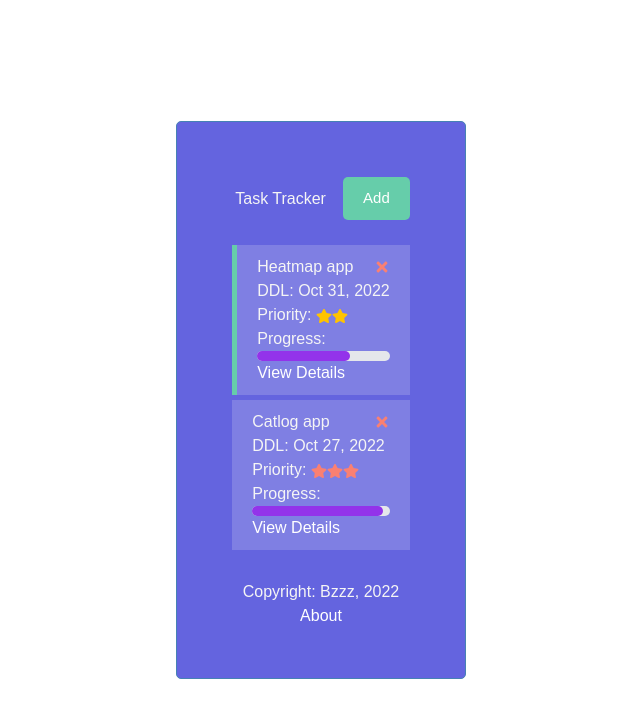
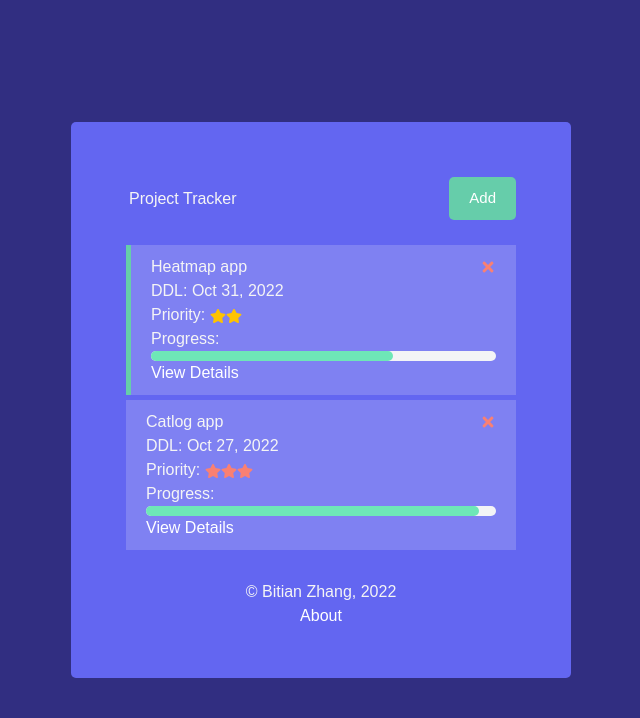
Before and after one commit to bzzz-coding/project-management-app, a React (Create React App) app: page / in a window 1280 px wide. Shown: the top 718 px of the page, without its empty margins (319-959 px from the left). Built offline with nearby package versions, Linux system fonts and the light colour scheme; data requests are answered from the project's data file; the HTML template or start-up script is replaced by a standard one.

Commit message:
Styled background

```diff
--- a/src/App.js
+++ b/src/App.js
@@ -115,7 +115,7 @@ const App = () => {
                 {/* AddTask form, && is a short ternary for no else condition */}
                 {showAddTask && <AddTask onAdd={addTask} />}
                 {/* pass in props: tasks, onDelete */}
-                {tasks.length > 0 ? <Tasks tasks={tasks} onDelete={deleteTask} onToggle={toggleReminder} /> : 'No task to display'}
+                {tasks.length > 0 ? <Tasks tasks={tasks} onDelete={deleteTask} onToggle={toggleReminder} /> : 'No project to display'}
               </>
             }
           />
--- a/src/components/Footer.js
+++ b/src/components/Footer.js
@@ -4,7 +4,7 @@ const Footer = () => {
   return (
     <footer>
         <p>
-            Copyright: Bzzz, 2022
+          &copy; Bitian Zhang, 2022
         </p>
         <Link to="/about">About</Link>
     </footer>
--- a/src/components/Header.js
+++ b/src/components/Header.js
@@ -33,7 +33,7 @@ const Header = ({ title, onAdd, showAdd }) => {
 
 // set default if nothing passed in
 Header.defaultProps = {
-  title: 'Task Tracker'
+  title: 'Project Tracker'
 }
 
 // prop types makes code more robust and catches errors
--- a/src/components/Task.js
+++ b/src/components/Task.js
@@ -12,8 +12,8 @@ const Task = ({task, onDelete, onToggle}) => {
       {task.priority && task.priority === 'medium' && <p>Priority: <FaStar style={{display:'inline', color: '#FFC300'}} /><FaStar style={{display:'inline', color: '#FFC300'}} /></p>}
       {task.priority && task.priority === 'low' && <p>Priority: <FaStar style={{display:'inline', color: '#DAF7A6'}} /></p>}
       <label>Progress:</label>
-      <div className="progress-bar w-full bg-gray-200 rounded-full h-2.5 dark:bg-gray-700">
-          <div className="bg-purple-600 h-2.5 rounded-full dark:bg-purple-500" style={{width: `${task.progress}%`}}></div>
+      <div className="progress-bar w-full bg-gray-100 rounded-full h-2.5 dark:bg-gray-700">
+          <div className="bg-emerald-300 h-2.5 rounded-full dark:bg-purple-500" style={{width: `${task.progress}%`}}></div>
         </div>
       <p><Link to={`/task/${task.id}`}>View Details</Link></p>
     </div>
--- a/src/index.css
+++ b/src/index.css
@@ -39,6 +39,7 @@ a{
 
 /* sources https://unsplash.com/photos/c9OCWLka764 */
 body {
+  background-color: #312e81;
   font-family: 'Poppins', sans-serif;
   display: flex;
   align-items: center;
@@ -49,18 +50,17 @@ body {
   background-repeat: no-repeat;
   background-attachment: fixed;
   background-size: 250vh 100vh;
-
-
 }
 
 .container {
   margin: 1px auto;
   overflow: auto;
-  min-height: 300px;
-  border: 1px solid steelblue;
+  min-height: 50vh;
+  min-width: 500px;
+  /* border: 1px solid steelblue; */
   padding: 50px;
   border-radius: 5px;
-  background-color: #0e0ecea4;
+  background-color: #6366f1;
 }
 
 .header {
```
